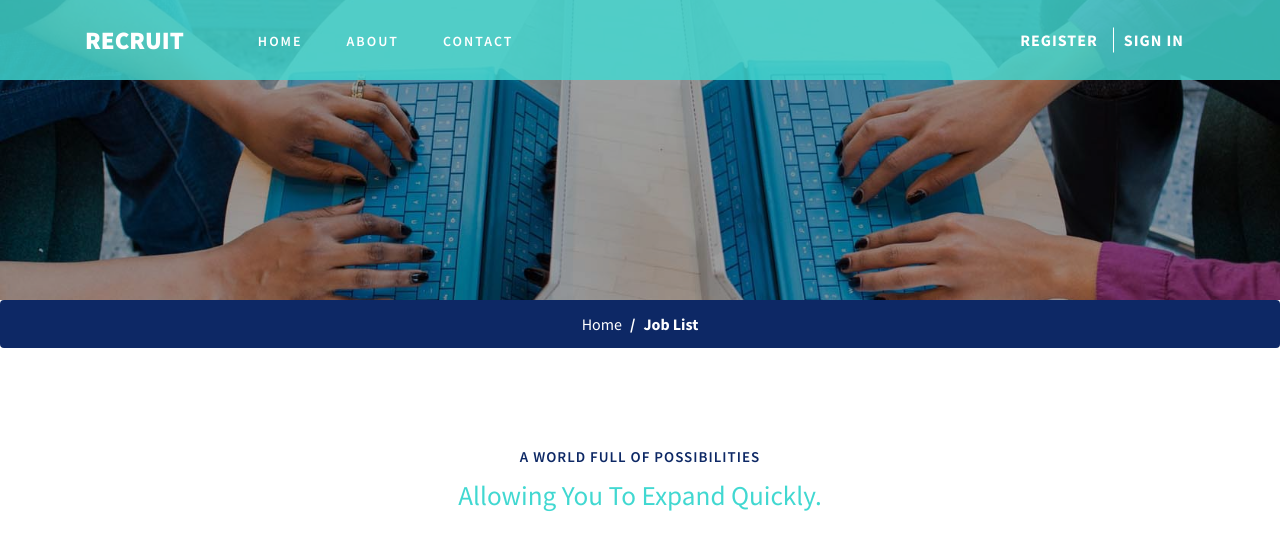
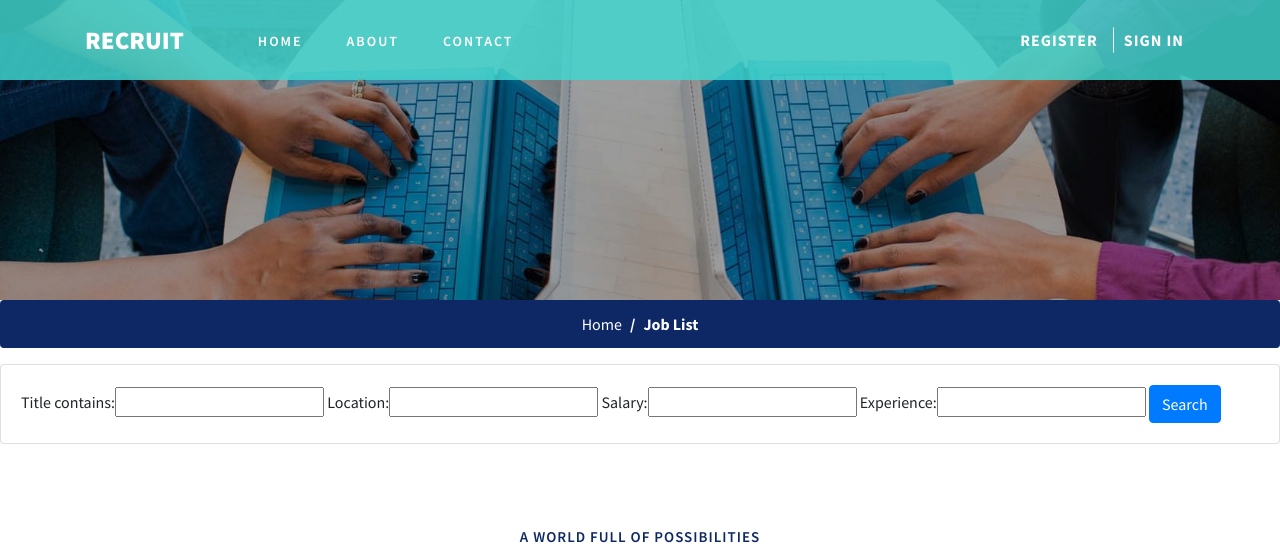
Before and after one commit to mohammedshajin/JobPortal, a Django app: page /job-list/ in a window 1280 px wide. Shown: the top 559 px of the page. Run offline with Django 3.2, Linux system fonts and the light colour scheme; data comes from the database, SQL or seed files in the repository; some libraries are stand-ins or nearby versions.

Commit message:
search filter added

```diff
--- /dev/null
+++ b/core/filters.py
@@ -0,0 +1,12 @@
+from django.db.models import fields
+import django_filters
+from .models import *
+from django_filters import CharFilter
+
+
+class JobFilter(django_filters.FilterSet):
+    title = CharFilter(field_name="title", lookup_expr='icontains')
+
+    class Meta:
+        model = Job
+        fields = ("title", "location", "salary", "experience" )
--- a/core/views.py
+++ b/core/views.py
@@ -1,4 +1,5 @@
 from django.core import paginator
+from django.db.models.query import QuerySet
 from django.shortcuts import render
 from django.forms.forms import Form
 from django.shortcuts import redirect, render
@@ -10,6 +11,7 @@ from django.contrib.auth import authenticate, login
 from django.contrib.auth.decorators import login_required
 from .models import Job
 from django.core.paginator import Paginator, EmptyPage
+from .filters import JobFilter
 
 def home(request):
     if request.method == "POST":
@@ -40,8 +42,12 @@ def post_job(request):
 
 def job_list(request):
     jobs = Job.objects.all()
+    myFilter = JobFilter(request.GET, queryset=jobs)
+    jobs = myFilter.qs
     paginator = Paginator(jobs, 6)
     page = request.GET.get('page')
     jobs = paginator.get_page(page)
 
-    return render(request, 'job_list.html', {'jobs':jobs})
+
+
+    return render(request, 'job_list.html', {'jobs':jobs, 'myFilter': myFilter})
--- a/main/settings.py
+++ b/main/settings.py
@@ -43,6 +43,7 @@ INSTALLED_APPS = [
     'django.contrib.messages',
     'django.contrib.staticfiles',
     'core',
+    'django_filters'
 ]
 
 MIDDLEWARE = [
--- a/templates/job_list.html
+++ b/templates/job_list.html
@@ -95,6 +95,18 @@ License URL: http://creativecommons.org/licenses/by/3.0/
         </ol>
     </nav>
     <!-- //breadcrumbs -->
+    <div class="row">
+        <div class="col">
+        <div class="card card-body">
+            <form method="get">
+                {{myFilter.form}}
+                <button class="btn btn-primary" type="submit">Search</button>
+            </form>
+        </div>
+        </div>
+    </div>
+
+
     <!-- jobs -->
     <section class="employ-sec">
         <div class="container">
```
